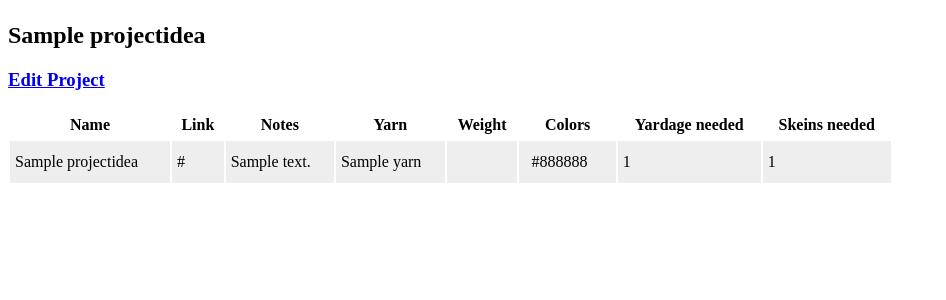
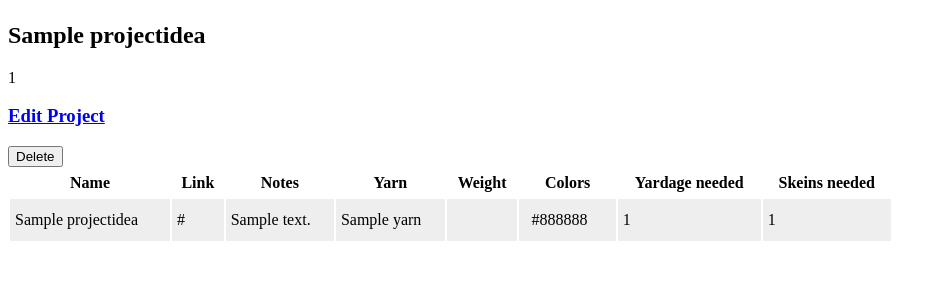
Before and after one commit to lhannig/wooly-mammoth, a Django app: page /strick/yarns/projectideas/1 in a window 1280 px wide. Shown: the part 180-480 px from the top of the page, without its empty margins (0-946 px from the left). Run offline with Django 3.2, Linux system fonts and the light colour scheme; tables that the repository leaves empty hold one stand-in row (values such as "Sample post").

Commit message:
added deletion functionality for projectideas

```diff
--- a/stricken/strick/templates/strick/projectidea_detail.html
+++ b/stricken/strick/templates/strick/projectidea_detail.html
@@ -2,7 +2,14 @@
 
 {% block content %}
 <h2>{{ projectidea }}</h2>
+{{ projectidea.id }}
 <a href="{% url 'edit_projectidea'  projectidea.id %}"><h3>Edit Project</h3></a>
+
+<form method="post" action="delete_projectidea" >
+    {% csrf_token %}
+    <input type="hidden" name="projectidea_id" value="{{ projectidea.id }}" >
+    <button type="submit"  name="Delete">Delete</button>
+</form>
 
 <table class="tabs">
     <tr>
--- a/stricken/strick/templates/strick/projectideas.html
+++ b/stricken/strick/templates/strick/projectideas.html
@@ -2,6 +2,7 @@
 
 {% block content %}
 <h3>Projectideas</h3>
+
 <a href="{% url 'add_projectidea' %}"><h4>Add a new projectidea</h4></a>
 
 <table class="tabs">
--- a/stricken/strick/urls.py
+++ b/stricken/strick/urls.py
@@ -21,5 +21,8 @@ urlpatterns = [
     path('yarns/projectideas/<int:projectidea_id>', views.projectidea_detail,
          name='projectidea_detail'),
     path('yarns/edit_projectidea/<int:projectidea_id>', views.edit_projectidea,
-         name='edit_projectidea')
+         name='edit_projectidea'),
+    path('yarns/projectideas/delete_projectidea',
+         views.delete_projectidea, name='delete_projectidea'),
+
                 ]
--- a/stricken/strick/views.py
+++ b/stricken/strick/views.py
@@ -169,3 +169,12 @@ def edit_projectidea(request, projectidea_id):
         return redirect('projectidea_detail', projectidea_id=instance.id)
 
     return render(request, 'strick/edit_projectidea.html', {'form': form})
+
+def delete_projectidea(request):
+    """remove an object from db"""
+
+    projectidea_id = request.POST['projectidea_id']
+    project = Projectidea.objects.get(pk=projectidea_id)
+    project.delete()
+
+    return render(request, 'strick/confirmation.html')
```
Also changed, not shown: stricken/strick/templates/strick/confirmation.html (added, +7 -0 lines).
